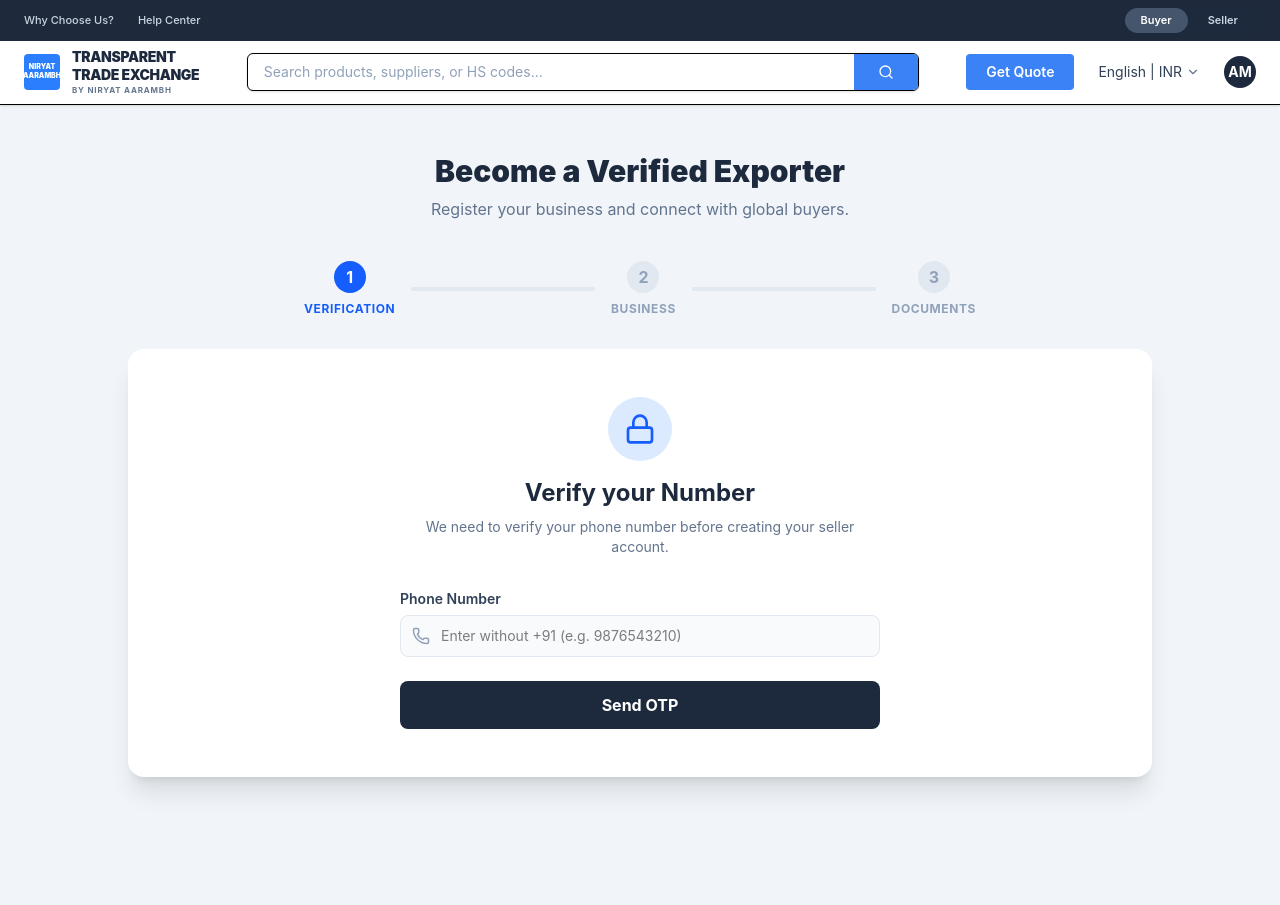
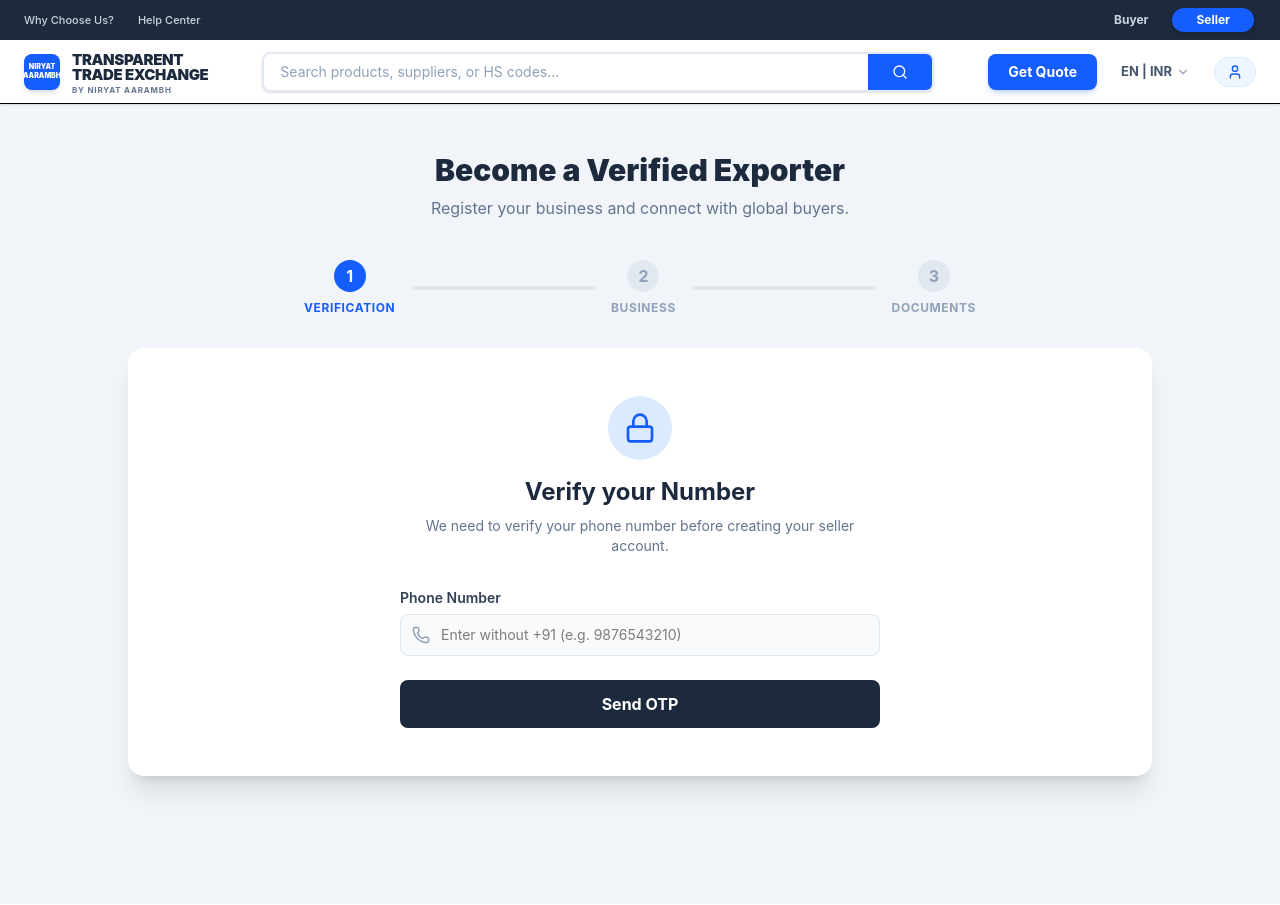
Before and after one commit to Ashishmehra45/Niryat_Aarambh, a React (Vite) app: page /seller/register in a window 1280 px wide. Built offline with nearby package versions, Linux system fonts and the light colour scheme.

Commit message:
all good

```diff
--- a/src/Seller/SellerLogin.jsx
+++ b/src/Seller/SellerLogin.jsx
@@ -173,7 +173,7 @@ const SellerLogin = () => {
         {/* Footer */}
         <div className="bg-slate-50 px-8 py-4 border-t border-slate-100 text-center">
           <p className="text-xs text-slate-500">
-            Don't have an account? <a href="/register" className="text-blue-600 font-bold hover:underline">Register here</a>
+            Don't have an account? <a href="/seller/register" className="text-blue-600 font-bold hover:underline">Register here</a>
           </p>
         </div>
 
--- a/src/components/Header.jsx
+++ b/src/components/Header.jsx
@@ -1,70 +1,162 @@
-import React from "react";
-import { Menu, Search, ChevronDown } from "lucide-react";
+import React, { useState, useEffect } from "react";
+import { Menu, Search, ChevronDown, User } from "lucide-react";
+import { useNavigate, useLocation } from "react-router-dom";
 
 const Header = () => {
+  const navigate = useNavigate();
+  const location = useLocation(); // Current URL track karne ke liye
+
+  const [isLoggedIn, setIsLoggedIn] = useState(false);
+  const [userInitial, setUserInitial] = useState("");
+  const [activeMode, setActiveMode] = useState("buyer"); // Highlight active tab
+
+  // 1. Highlight tab based on URL
+  useEffect(() => {
+    if (location.pathname.includes("/seller")) {
+      setActiveMode("seller");
+    } else {
+      setActiveMode("buyer");
+    }
+  }, [location.pathname]);
+
+  // 2. Check Login Status
+  useEffect(() => {
+    const token = localStorage.getItem("token"); // Tere screenshot ke hisab se exact key
+    const adminData = localStorage.getItem("adminData");
+    const buyerData = localStorage.getItem("buyerData");
+
+    if (token || adminData || buyerData) {
+      setIsLoggedIn(true);
+      const savedName = localStorage.getItem("userName");
+
+      if (savedName) {
+        setUserInitial(savedName.charAt(0).toUpperCase());
+      } else if (token) {
+        setUserInitial("S");
+      } else if (adminData) {
+        setUserInitial("A");
+      } else if (buyerData) {
+        setUserInitial("B");
+      } else {
+        setUserInitial("U");
+      }
+    } else {
+      setIsLoggedIn(false);
+    }
+  }, [location.pathname]); // URL change hone par re-check karega
+
+  // --- ROUTING HANDLERS ---
+  const handleBuyerClick = () => {
+    navigate("/buyer/dashboard"); // Dashboard ya home jahan tu chahe
+  };
+
+  const handleSellerClick = () => {
+    const token = localStorage.getItem("token");
+    if (token) {
+      navigate("/seller/dashboard"); // Logged in hai toh dashboard
+    } else {
+      navigate("/seller/login"); // Nahi hai toh login
+    }
+  };
+
+  // --- REUSABLE AVATAR/LOGIN BUTTON ---
+  const UserProfileSection = () => {
+    if (isLoggedIn) {
+      return (
+        <div className="w-8 h-8 rounded-full bg-blue-100 text-blue-600 border border-blue-200 flex items-center justify-center text-sm font-black cursor-pointer hover:bg-blue-200 transition-colors shadow-sm">
+          {userInitial}
+        </div>
+      );
+    }
+    return (
+      <button
+        onClick={() => navigate("/seller/login")}
+        className="flex items-center gap-1.5 px-3 py-1.5 rounded-full bg-blue-50 text-blue-600 hover:bg-blue-100 font-bold transition-colors text-xs sm:text-sm border border-blue-100"
+      >
+        <User size={16} />
+        <span className="hidden xs:inline">Login</span>
+      </button>
+    );
+  };
+
   return (
     <div className="w-full bg-white shadow-sm sticky top-0 z-50">
-      {/* Top Dark Bar (Responsive: Stacks on very small screens, row on sm+) */}
-      <div className="bg-[#1e293b] text-slate-300 text-[10px] sm:text-[11px] font-medium px-4 sm:px-6 py-1.5 flex flex-col sm:flex-row justify-between items-center gap-2 sm:gap-0">
-        <div className="flex gap-4 sm:gap-6">
+
+      {/* 1. TOP DARK BAR - MOBILE OPTIMIZED */}
+      <div className="bg-[#1e293b] text-slate-300 py-1.5 px-4 sm:px-6 flex justify-center sm:justify-between items-center">
+
+        {/* Hidden on mobile to save space, visible on desktop */}
+        <div className="hidden sm:flex gap-6 text-[11px] font-medium">
           <span className="cursor-pointer hover:text-white transition-colors">Why Choose Us?</span>
           <span className="cursor-pointer hover:text-white transition-colors">Help Center</span>
         </div>
-        <div className="flex items-center gap-1 bg-slate-800 rounded-full p-0.5">
-          <button className="px-3 sm:px-4 py-1 rounded-full bg-slate-600 text-white font-semibold">Buyer</button>
-          <button className="px-3 sm:px-4 py-1 rounded-full text-slate-300 hover:text-white font-semibold">Seller</button>
+
+        {/* Buyer / Seller Smart Toggle */}
+        <div className="flex items-center bg-slate-800 rounded-full p-0.5">
+          <button
+            onClick={handleBuyerClick}
+            className={`px-6 py-1 rounded-full text-[11px] sm:text-xs font-bold transition-all duration-300 ${
+              activeMode === "buyer" ? "bg-blue-600 text-white shadow-md" : "text-slate-300 hover:text-white"
+            }`}
+          >
+            Buyer
+          </button>
+          <button
+            onClick={handleSellerClick}
+            className={`px-6 py-1 rounded-full text-[11px] sm:text-xs font-bold transition-all duration-300 ${
+              activeMode === "seller" ? "bg-blue-600 text-white shadow-md" : "text-slate-300 hover:text-white"
+            }`}
+          >
+            Seller
+          </button>
         </div>
       </div>
 
-      {/* Main Navbar */}
-      <div className="max-w-[1600px] mx-auto px-4 sm:px-6 py-2 sm:py-0 sm:h-16 flex flex-col sm:flex-row items-center justify-between border-b gap-3 sm:gap-0">
+      {/* 2. MAIN NAVBAR */}
+      <div className="max-w-[1600px] mx-auto px-4 sm:px-6 py-3 sm:py-0 sm:h-16 flex flex-col sm:flex-row items-center justify-between border-b gap-3 sm:gap-0">
 
-        {/* Top Row for Mobile: Logo + Mobile Actions */}
+        {/* Top Row for Mobile: Logo + Profile */}
         <div className="flex w-full sm:w-auto items-center justify-between">
-          {/* Logo Area */}
-          <div className="flex items-center gap-2 sm:gap-3 cursor-pointer">
-            <Menu className="sm:hidden text-slate-700 mr-1" size={24} />
-            <div className="w-8 h-8 sm:w-9 sm:h-9 bg-blue-500 rounded flex items-center justify-center text-[6px] sm:text-[7px] text-white font-black text-center leading-tight">
+          <div className="flex items-center gap-3 cursor-pointer" onClick={() => navigate("/")}>
+            <Menu className="sm:hidden text-slate-700" size={24} />
+            <div className="w-9 h-9 bg-blue-600 rounded-lg flex items-center justify-center text-[7px] text-white font-black text-center leading-tight shadow-md">
               NIRYAT<br/>AARAMBH
             </div>
-            <div>
-              <h1 className="text-[13px] sm:text-[14px] font-black text-slate-800 uppercase leading-tight tracking-tight">
+            <div className="flex flex-col justify-center mt-1">
+              <h1 className="text-[14px] sm:text-[15px] font-black text-slate-800 uppercase leading-none tracking-tight">
                 Transparent<br />Trade Exchange
               </h1>
-              <p className="text-[8px] text-slate-500 font-bold tracking-widest uppercase mt-[1px]">By Niryat Aarambh</p>
+              <p className="text-[8px] text-slate-500 font-bold tracking-widest uppercase mt-0.5">By Niryat Aarambh</p>
             </div>
           </div>
 
-          {/* Mobile Avatar (Hidden on Desktop) */}
-          <div className="flex sm:hidden items-center gap-3">
-            <div className="w-8 h-8 rounded-full bg-slate-800 text-white flex items-center justify-center text-xs font-bold cursor-pointer">
-              AM
-            </div>
+          {/* Mobile Profile Icon */}
+          <div className="flex sm:hidden items-center">
+            <UserProfileSection />
           </div>
         </div>
 
-        {/* Search Bar (Full width on Mobile, flexible on Desktop) */}
-        <div className="w-full sm:flex-1 max-w-2xl sm:mx-6 lg:mx-10 flex border rounded-md overflow-hidden shadow-sm">
+        {/* Search Bar - Full width on Mobile with top margin, inline on Desktop */}
+        <div className="w-full sm:flex-1 max-w-2xl sm:mx-6 lg:mx-10 flex border-2 border-slate-200 focus-within:border-blue-500 rounded-lg overflow-hidden shadow-sm transition-colors mt-1 sm:mt-0">
           <input
-            className="flex-1 px-3 sm:px-4 py-1.5 sm:py-2 text-[13px] sm:text-sm outline-none text-slate-700 placeholder:text-slate-400"
+            className="flex-1 px-4 py-2 text-sm outline-none text-slate-700 placeholder:text-slate-400"
             placeholder="Search products, suppliers, or HS codes..."
           />
-          <button className="bg-[#3b82f6] hover:bg-blue-600 text-white px-4 sm:px-6 flex items-center gap-2 text-sm font-medium transition-colors">
+          <button className="bg-blue-600 hover:bg-blue-700 text-white px-5 sm:px-6 flex items-center gap-2 text-sm font-bold transition-colors">
             <Search size={16} /> <span className="hidden xs:inline">Search</span>
           </button>
         </div>
 
-        {/* Right Actions (Hidden on Mobile, visible on sm+) */}
+        {/* Right Actions (Desktop Only) */}
         <div className="hidden sm:flex items-center gap-4 lg:gap-6">
-          <button className="bg-[#3b82f6] hover:bg-blue-600 text-white px-4 lg:px-5 py-2 rounded text-sm font-semibold transition-colors">
+          <button className="bg-blue-600 hover:bg-blue-700 text-white px-5 py-2 rounded-lg text-sm font-bold transition-colors shadow-md shadow-blue-600/20">
             Get Quote
           </button>
-          <div className="flex items-center gap-1 text-[13px] lg:text-sm text-slate-700 cursor-pointer">
-            English | INR <ChevronDown size={14} className="text-slate-500" />
+          <div className="flex items-center gap-1 text-[13px] font-bold text-slate-600 cursor-pointer hover:text-blue-600 transition-colors">
+            EN | INR <ChevronDown size={14} className="text-slate-400" />
           </div>
-          <div className="w-8 h-8 rounded-full bg-slate-800 text-white flex items-center justify-center text-sm font-bold cursor-pointer">
-            AM
-          </div>
+
+          <UserProfileSection />
         </div>
       </div>
     </div>
```
